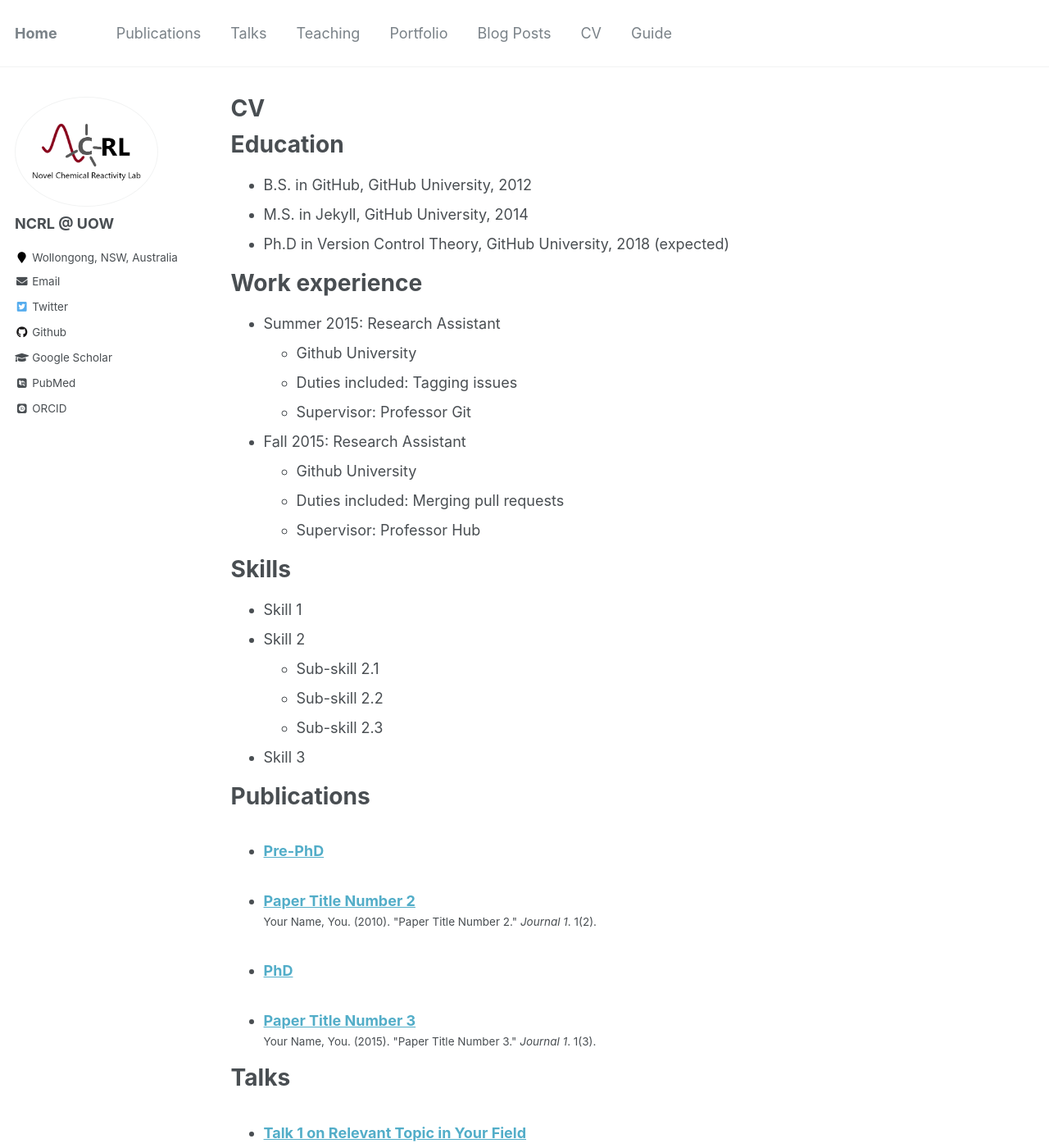
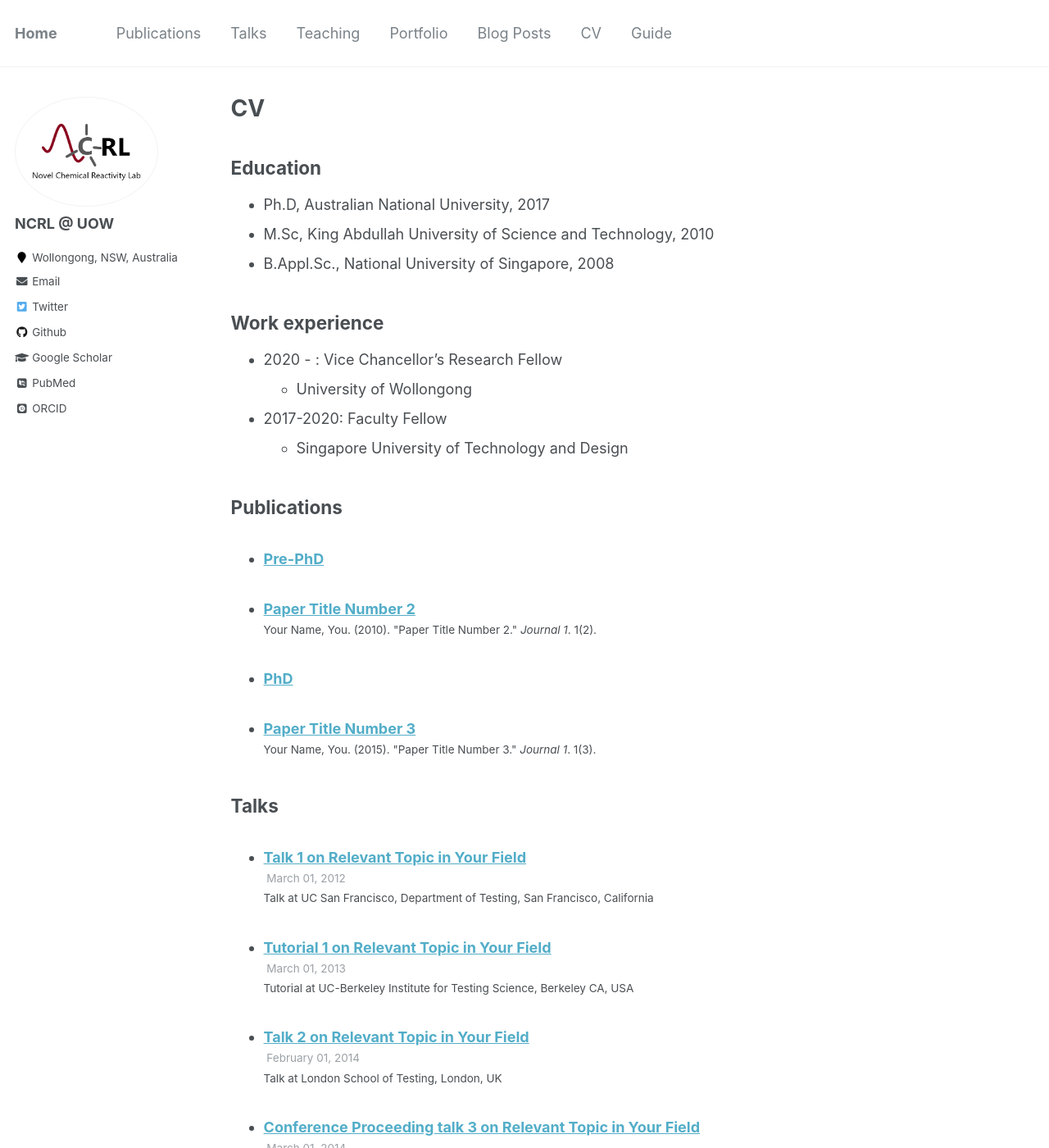
Before and after one commit to riclzh/chemrxn, a Jekyll site: the page built from _pages/cv.md, in a window 1280 px wide and 1400 px high. Shown: the whole window at 82% size. Built offline with Jekyll 4.4.1, drawn with Linux system fonts in a browser that asks for light colours; some web fonts are replaced; some of the changed text lies outside the part shown.

Commit message:
Update cv.md

```diff
--- a/_pages/cv.md
+++ b/_pages/cv.md
@@ -10,50 +10,32 @@ redirect_from:
 {% include base_path %}
 
 Education
-======
-* B.S. in GitHub, GitHub University, 2012
-* M.S. in Jekyll, GitHub University, 2014
-* Ph.D in Version Control Theory, GitHub University, 2018 (expected)
+---
+* Ph.D, Australian National University, 2017
+* M.Sc, King Abdullah University of Science and Technology, 2010
+* B.Appl.Sc., National University of Singapore, 2008
 
 Work experience
-======
-* Summer 2015: Research Assistant
-  * Github University
-  * Duties included: Tagging issues
-  * Supervisor: Professor Git
-
-* Fall 2015: Research Assistant
-  * Github University
-  * Duties included: Merging pull requests
-  * Supervisor: Professor Hub
-
-Skills
-======
-* Skill 1
-* Skill 2
-  * Sub-skill 2.1
-  * Sub-skill 2.2
-  * Sub-skill 2.3
-* Skill 3
+---
+* 2020 - : Vice Chancellor's Research Fellow
+  * University of Wollongong
+* 2017-2020: Faculty Fellow
+  * Singapore University of Technology and Design
 
 Publications
-======
+---
   <ul>{% for post in site.publications %}
     {% include archive-single-cv.html %}
   {% endfor %}</ul>
 
 Talks
-======
+---
   <ul>{% for post in site.talks %}
     {% include archive-single-talk-cv.html %}
   {% endfor %}</ul>
 
 Teaching
-======
+---
   <ul>{% for post in site.teaching %}
     {% include archive-single-cv.html %}
   {% endfor %}</ul>
-
-Service and leadership
-======
-* Currently signed in to 43 different slack teams
```
